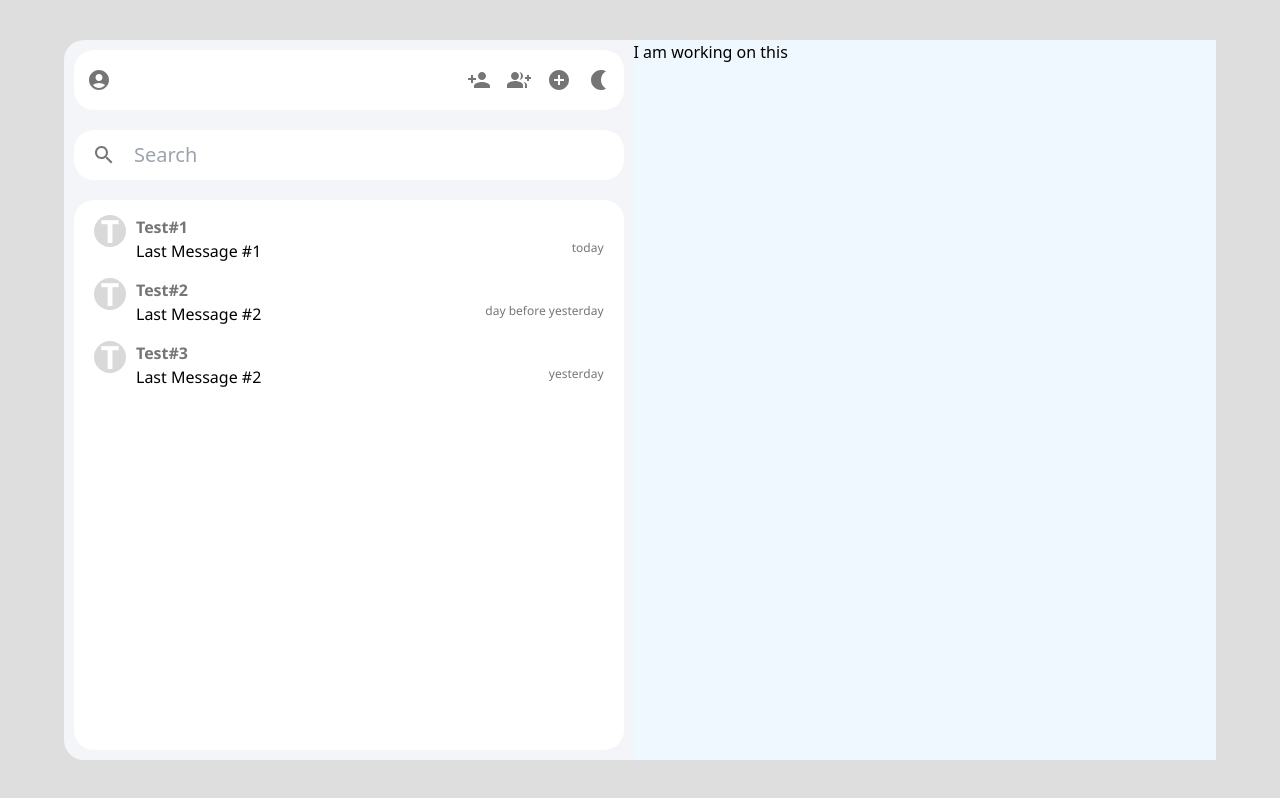
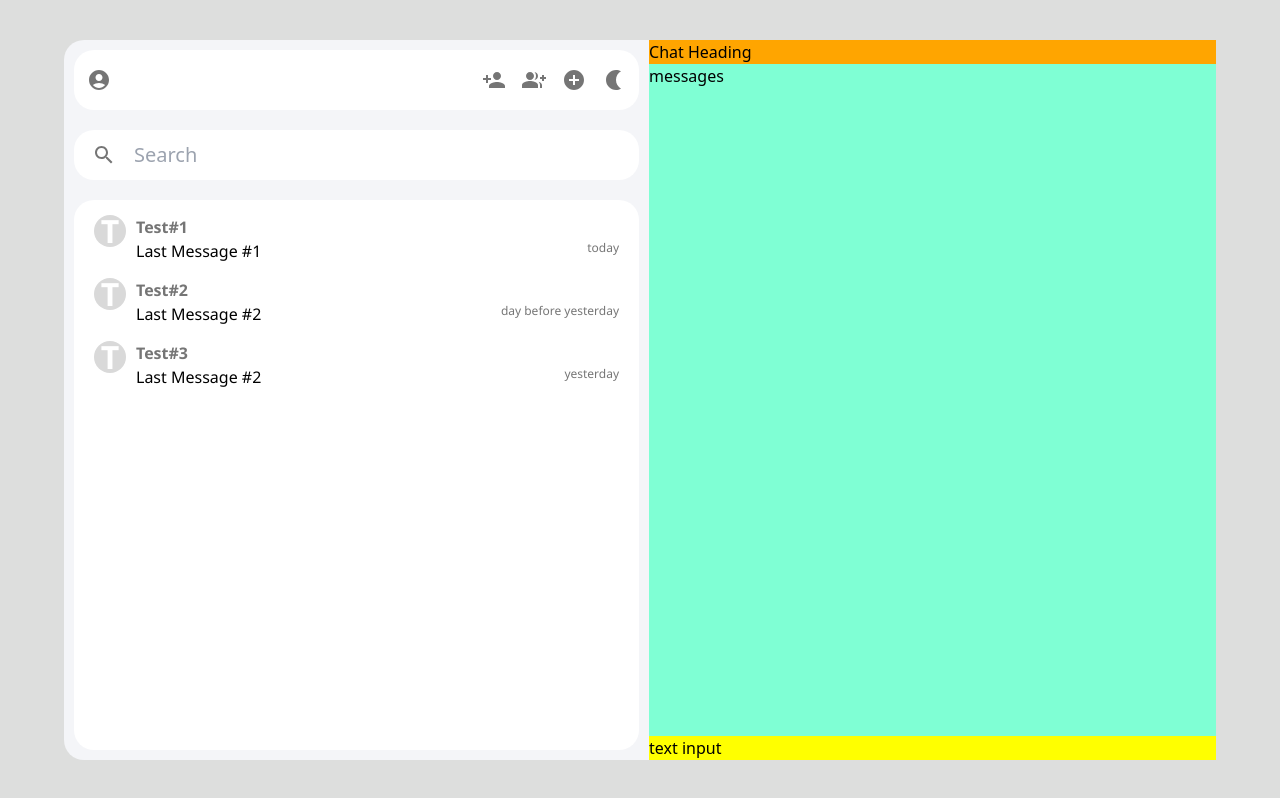
Before and after one commit to rohnkhatri/Konvo, a React (Vite) app: page / in a window 1280 px wide. Built offline with nearby package versions, Linux system fonts and the light colour scheme.

Commit message:
UI update-2

```diff
--- /dev/null
+++ b/src/components/ChatArea.jsx
@@ -0,0 +1,14 @@
+import React from 'react'
+import './myStyles.css';
+
+function ChatArea() {
+  return (
+    <div className='chatArea-container'>
+        <div className="chatArea-header">Chat Heading</div>
+        <div className="messages-container">messages</div>
+        <div className="text-input-area">text input</div>
+    </div>
+  )
+}
+
+export default ChatArea
--- a/src/components/MainContainer.jsx
+++ b/src/components/MainContainer.jsx
@@ -1,12 +1,13 @@
 import React from "react";
 import './myStyles.css';
 import Sidebar from "./Sidebar";
-import WorkArea from "./WorkArea";
+import ChatArea from "./ChatArea";
+
 function MainComponent(){
     return (
         <div className="main-container">
           <Sidebar/>
-          <WorkArea/>
+         <ChatArea/>
         </div>
     );
 }
--- a/src/components/Sidebar.jsx
+++ b/src/components/Sidebar.jsx
@@ -48,7 +48,7 @@ function Sidebar() {
       </div>
       <div className='sb-conversations'>
         {conversations.map((conversation) =>{
-          return<ConversationsItem props={conversation}/>
+          return<ConversationsItem props={conversation} key = {conversation.name}/>
         })}
       </div>
     </div>
--- a/src/components/WorkArea.jsx
+++ /dev/null
@@ -1,11 +0,0 @@
-import React from 'react'
-import './myStyles.css';
-function WorkArea() {
-  return (
-    <div className='workArea-container'>
-      I am working on this
-    </div>
-  )
-}
-
-export default WorkArea
--- a/src/components/myStyles.css
+++ b/src/components/myStyles.css
@@ -9,10 +9,6 @@
     flex-grow: 0.3;
     display: flex;
     flex-direction: column;
-}
-.workArea-container{
-    flex-grow: 0.7;
-    background-color: aliceblue;
 }
 .sb-header{
     background-color: white;
@@ -89,3 +85,20 @@
     color : rgba(0,0 ,0 ,0.54)
 
 }
+
+.chatArea-container{
+    flex-grow: 0.7;
+    /* background-color: aliceblue; */
+    display: flex;
+    flex-direction: column;
+}
+.chatArea-header{
+    background-color: orange;
+}
+.messages-container{
+    background-color: aquamarine;
+    flex: 1;
+}
+.text-input-area{
+    background-color: yellow;
+}
```
